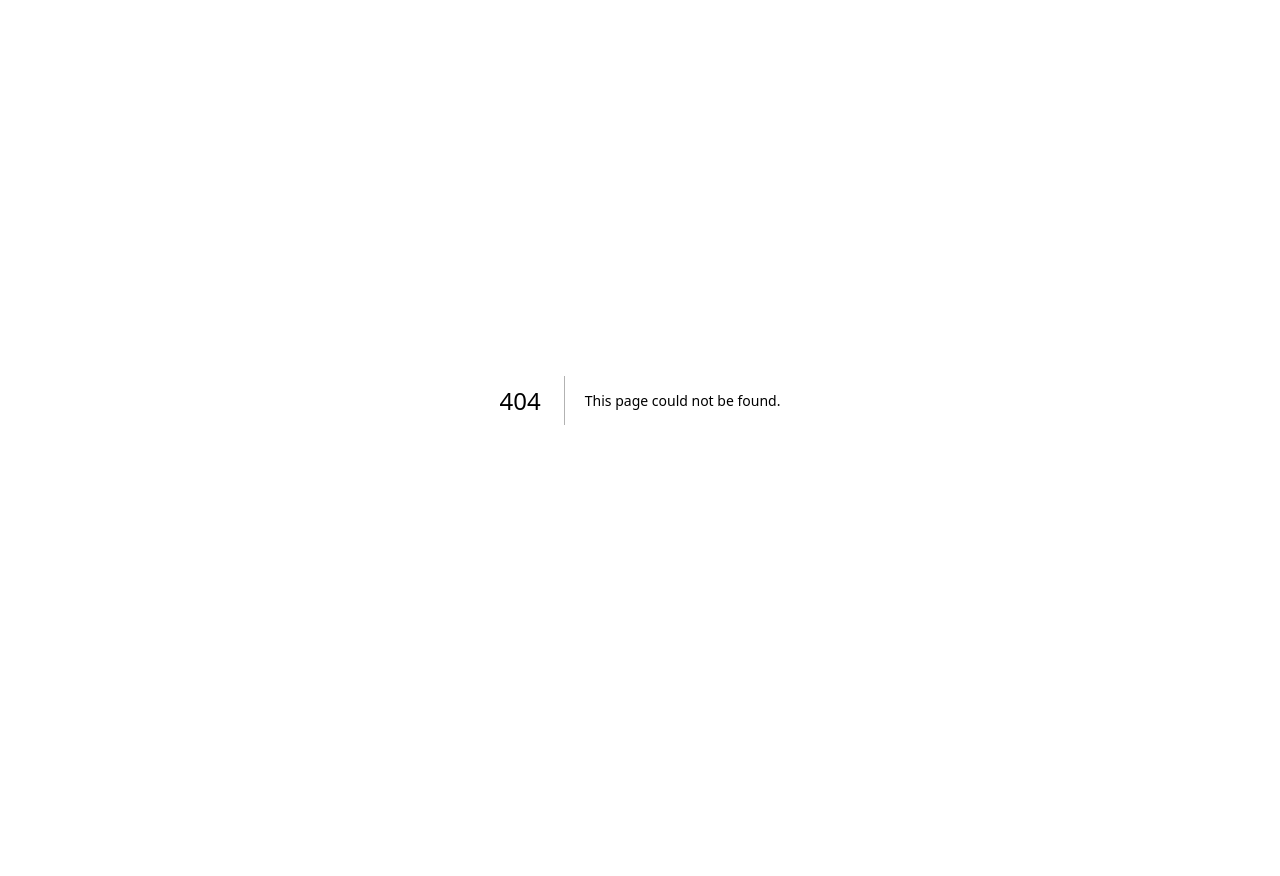
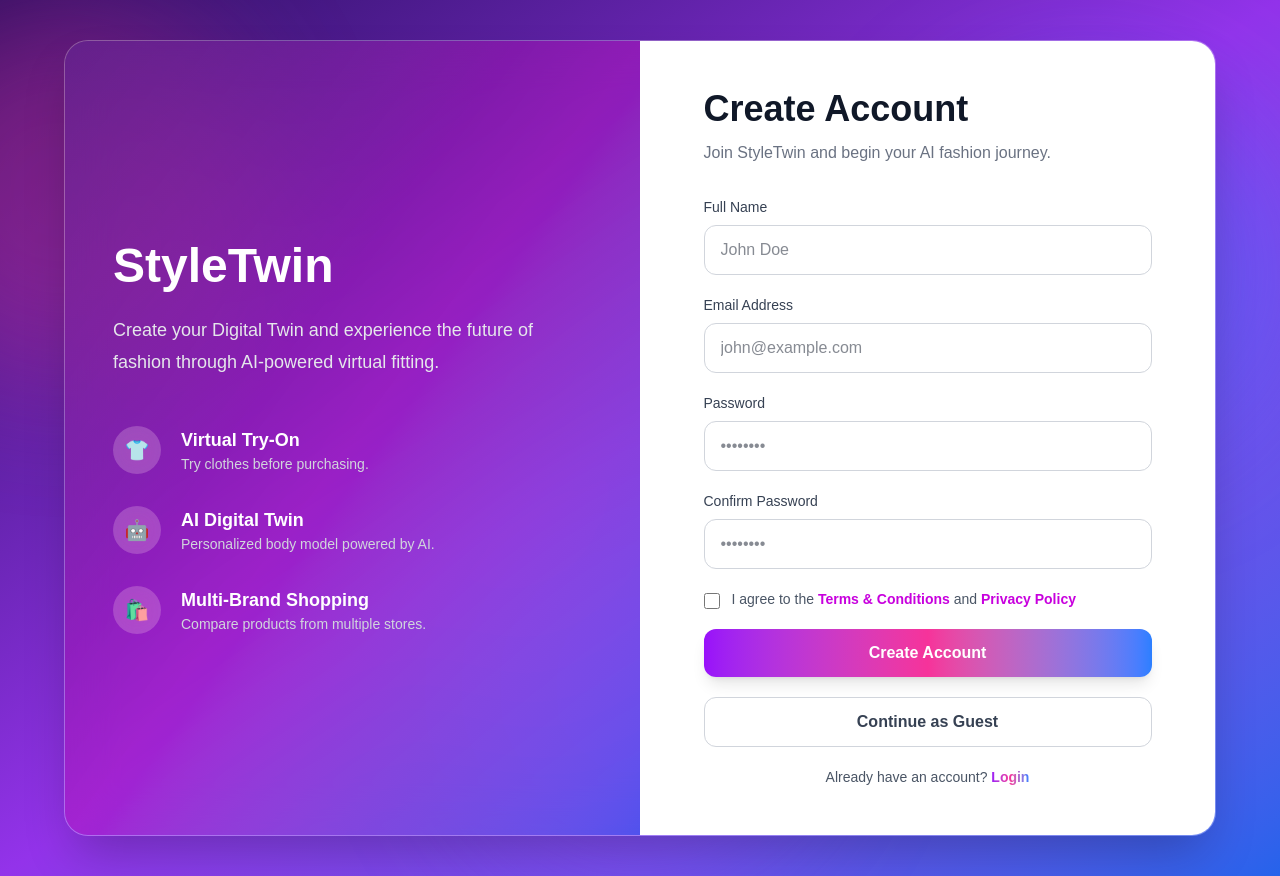
Before and after one commit to shamilaw-sci/CSC3213_20_Group_I, a Next.js app in the folder frontend/: page /register in a window 1280 px wide. Before the commit this address had no page. Before the commit the page ends 800 px from the top, so only its background shows below. Built offline with nearby package versions, Linux system fonts and the light colour scheme.

Commit message:
register page designed

```diff
--- /dev/null
+++ b/frontend/app/register/page.tsx
@@ -0,0 +1,8 @@
+import RegisterPage from "@/components/Register";
+import RegisterForm from "@/components/Register";
+
+export default function Register_form(){
+    return(
+        <RegisterPage></RegisterPage>
+    );
+}
--- a/frontend/components/Header.tsx
+++ b/frontend/components/Header.tsx
@@ -74,10 +74,17 @@ export default function Header() {
           </a>
         </PopoverGroup>
         <div className="hidden lg:flex lg:flex-1 lg:justify-end">
-          <a href="/login" className="text-sm/6 font-semibold text-white">
-            Log in <span aria-hidden="true">&rarr;</span>
-          </a>
+          <div className="flex items-center gap-4">
+            <a href="/login" className="text-sm/6 font-semibold text-white">
+              Log in <span aria-hidden="true">&rarr;</span>
+            </a>
+
+            <a href="/register" className="text-sm/6 font-semibold text-white">
+              Register <span aria-hidden="true">&rarr;</span>
+            </a>
+          </div>
         </div>
+
       </nav>
       <Dialog open={mobileMenuOpen} onClose={setMobileMenuOpen} className="lg:hidden">
         <div className="fixed inset-0 z-50" />
--- /dev/null
+++ b/frontend/components/Register.tsx
@@ -0,0 +1,211 @@
+import Link from "next/link";
+
+export default function RegisterPage() {
+  return (
+    <div className="relative min-h-screen overflow-hidden bg-gradient-to-br from-[#2E1065] via-[#9333EA] to-[#2563EB]">
+
+      {/* Background Blobs */}
+      <div className="absolute -left-32 top-0 h-96 w-96 rounded-full bg-pink-500/30 blur-3xl"></div>
+      <div className="absolute right-0 top-20 h-96 w-96 rounded-full bg-blue-500/30 blur-3xl"></div>
+      <div className="absolute bottom-0 left-1/2 h-96 w-96 -translate-x-1/2 rounded-full bg-purple-500/30 blur-3xl"></div>
+
+      <div className="relative z-10 flex min-h-screen items-center justify-center px-4 py-10">
+
+        <div className="grid w-full max-w-6xl overflow-hidden rounded-3xl bg-white/10 backdrop-blur-xl shadow-2xl border border-white/20 lg:grid-cols-2">
+
+          {/* Left Side */}
+          <div className="hidden flex-col justify-center bg-gradient-to-br from-purple-900/60 via-fuchsia-700/50 to-blue-700/50 p-12 text-white lg:flex">
+
+            <h1 className="text-5xl font-extrabold">
+              StyleTwin
+            </h1>
+
+            <p className="mt-6 text-lg leading-8 text-gray-200">
+              Create your Digital Twin and experience the future of fashion
+              through AI-powered virtual fitting.
+            </p>
+
+            <div className="mt-12 space-y-8">
+
+              <div className="flex items-center gap-5">
+                <div className="flex h-12 w-12 items-center justify-center rounded-full bg-white/20 text-xl backdrop-blur-md">
+                  👕
+                </div>
+
+                <div>
+                  <h3 className="text-lg font-semibold">
+                    Virtual Try-On
+                  </h3>
+
+                  <p className="text-sm text-gray-300">
+                    Try clothes before purchasing.
+                  </p>
+                </div>
+              </div>
+
+              <div className="flex items-center gap-5">
+                <div className="flex h-12 w-12 items-center justify-center rounded-full bg-white/20 text-xl backdrop-blur-md">
+                  🤖
+                </div>
+
+                <div>
+                  <h3 className="text-lg font-semibold">
+                    AI Digital Twin
+                  </h3>
+
+                  <p className="text-sm text-gray-300">
+                    Personalized body model powered by AI.
+                  </p>
+                </div>
+              </div>
+
+              <div className="flex items-center gap-5">
+                <div className="flex h-12 w-12 items-center justify-center rounded-full bg-white/20 text-xl backdrop-blur-md">
+                  🛍️
+                </div>
+
+                <div>
+                  <h3 className="text-lg font-semibold">
+                    Multi-Brand Shopping
+                  </h3>
+
+                  <p className="text-sm text-gray-300">
+                    Compare products from multiple stores.
+                  </p>
+                </div>
+              </div>
+
+            </div>
+
+          </div>
+
+          {/* Right Side */}
+          <div className="flex items-center justify-center bg-white p-8 sm:p-12">
+
+            <div className="w-full max-w-md">
+
+              <h2 className="text-4xl font-bold text-gray-900">
+                Create Account
+              </h2>
+
+              <p className="mt-3 text-gray-500">
+                Join StyleTwin and begin your AI fashion journey.
+              </p>
+
+              <form className="mt-8 space-y-5">
+
+                {/* Name */}
+                <div>
+                  <label className="mb-2 block text-sm font-medium text-gray-700">
+                    Full Name
+                  </label>
+
+                  <input
+                    type="text"
+                    placeholder="John Doe"
+                    className="w-full rounded-xl border border-gray-300 px-4 py-3 text-gray-900 outline-none transition-all duration-300 focus:border-fuchsia-500 focus:ring-4 focus:ring-fuchsia-300/40"
+                  />
+                </div>
+
+                {/* Email */}
+                <div>
+                  <label className="mb-2 block text-sm font-medium text-gray-700">
+                    Email Address
+                  </label>
+
+                  <input
+                    type="email"
+                    placeholder="john@example.com"
+                    className="w-full rounded-xl border border-gray-300 px-4 py-3 text-gray-900 outline-none transition-all duration-300 focus:border-fuchsia-500 focus:ring-4 focus:ring-fuchsia-300/40"
+                  />
+                </div>
+
+                {/* Password */}
+                <div>
+                  <label className="mb-2 block text-sm font-medium text-gray-700">
+                    Password
+                  </label>
+
+                  <input
+                    type="password"
+                    placeholder="••••••••"
+                    className="w-full rounded-xl border border-gray-300 px-4 py-3 text-gray-900 outline-none transition-all duration-300 focus:border-fuchsia-500 focus:ring-4 focus:ring-fuchsia-300/40"
+                  />
+                </div>
+
+                {/* Confirm Password */}
+                <div>
+                  <label className="mb-2 block text-sm font-medium text-gray-700">
+                    Confirm Password
+                  </label>
+
+                  <input
+                    type="password"
+                    placeholder="••••••••"
+                    className="w-full rounded-xl border border-gray-300 px-4 py-3 text-gray-900 outline-none transition-all duration-300 focus:border-fuchsia-500 focus:ring-4 focus:ring-fuchsia-300/40"
+                  />
+                </div>
+
+                {/* Checkbox */}
+                <div className="flex items-start gap-3">
+
+                  <input
+                    id="terms"
+                    type="checkbox"
+                    className="mt-1 h-4 w-4 rounded border-gray-300 accent-fuchsia-600"
+                  />
+
+                  <label
+                    htmlFor="terms"
+                    className="text-sm text-gray-600"
+                  >
+                    I agree to the{" "}
+                    <span className="font-semibold text-fuchsia-600">
+                      Terms & Conditions
+                    </span>{" "}
+                    and{" "}
+                    <span className="font-semibold text-fuchsia-600">
+                      Privacy Policy
+                    </span>
+                  </label>
+
+                </div>
+
+                {/* Register Button */}
+                <button
+                  className="w-full rounded-xl bg-gradient-to-r from-purple-600 via-pink-500 to-blue-500 py-3 font-semibold text-white shadow-lg transition-all duration-300 hover:scale-[1.02] hover:shadow-purple-500/50"
+                >
+                  Create Account
+                </button>
+
+                {/* Guest */}
+                <button
+                  type="button"
+                  className="w-full rounded-xl border border-gray-300 py-3 font-semibold text-gray-700 transition hover:bg-gray-100"
+                >
+                  Continue as Guest
+                </button>
+
+                <div className="text-center text-sm text-gray-600">
+                  Already have an account?{" "}
+                  <Link
+                    href="/login"
+                    className="bg-gradient-to-r from-purple-600 via-pink-500 to-blue-500 bg-clip-text font-bold text-transparent hover:opacity-80"
+                  >
+                    Login
+                  </Link>
+                </div>
+
+              </form>
+
+            </div>
+
+          </div>
+
+        </div>
+
+      </div>
+
+    </div>
+  );
+}
```
